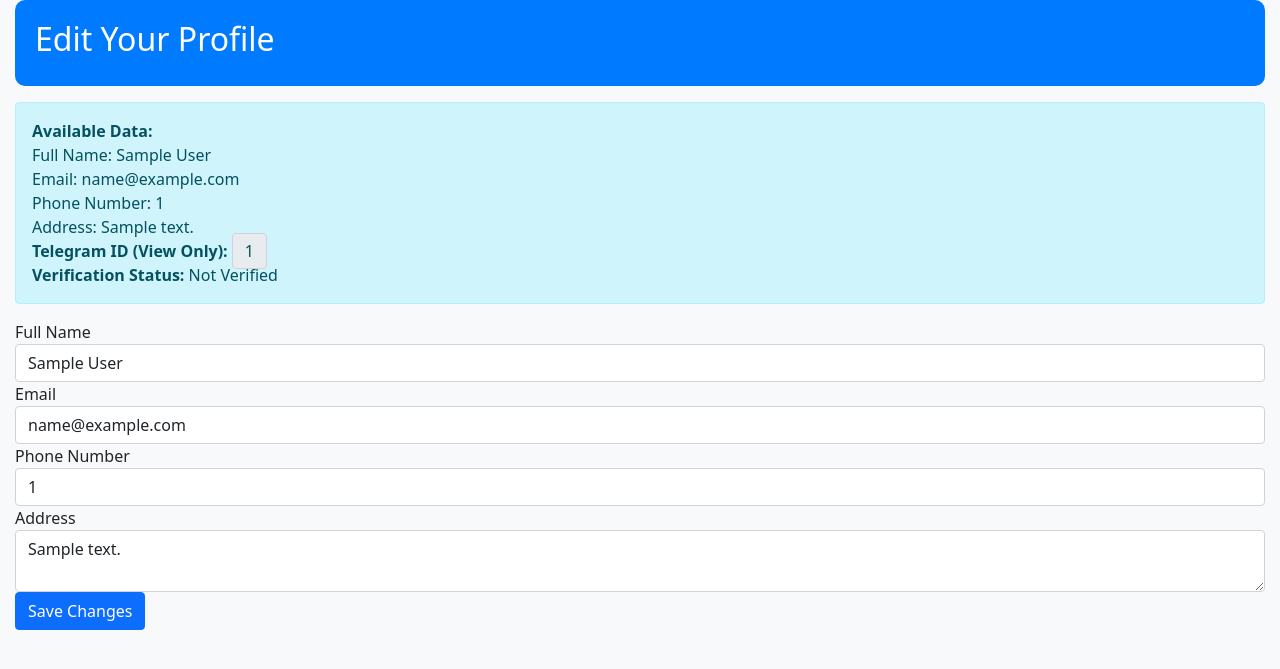
After one commit to Esubaalew/realestate, a Django app: template state/templates/profile.html in a window 1280 px wide. The commit adds this page. Shown: the top 669 px of the page. Run offline with Django 5.2, Linux system fonts and the light colour scheme; the template is opened without the code that fills it: most values are stand-ins (such as "Sample title", 1, 10 or a date in 2020); some libraries are stand-ins or nearby versions.

Commit message:
webapp magic

```diff
--- a/state/templates/base.html
+++ b/state/templates/base.html
@@ -41,7 +41,7 @@
     <script src="https://telegram.org/js/telegram-web-app.js"></script>
     <script>
         const tg = window.Telegram.WebApp;
-        tg.expand();  // Expand WebApp to fullscreen
+        tg.expand();
     </script>
 </body>
 </html>
--- /dev/null
+++ b/state/templates/profile.html
@@ -0,0 +1,58 @@
+{% extends "base.html" %}
+{% load static %}
+
+{% block title %}Edit Profile{% endblock %}
+
+{% block content %}
+<div class="hero text-white">
+    <h2>Edit Your Profile</h2>
+</div>
+<div class="alert alert-info mt-3" role="alert">
+    <strong>Available Data:</strong><br>
+    Full Name: {{ full_name }}<br>
+    Email: {{ email }}<br>
+    Phone Number: {{ phone_number }}<br>
+    Address: {{ address }}<br>
+    <strong>Telegram ID (View Only):</strong> <span class="view-only">{{ telegram_id }}</span><br>
+    <strong>Verification Status:</strong> <span>{{ is_verified|yesno:"Verified,Not Verified" }}</span>
+</div>
+
+<form method="POST">
+    {% csrf_token %}
+    <input type="hidden" name="telegram_id" value="{{ telegram_id }}">
+
+    <div class="form-group">
+        <label for="full_name">Full Name</label>
+        <input type="text" class="form-control" id="full_name" name="full_name" value="{{ full_name }}" required>
+    </div>
+
+    <div class="form-group">
+        <label for="email">Email</label>
+        <input type="email" class="form-control" id="email" name="email" value="{{ email }}" required>
+    </div>
+
+    <div class="form-group">
+        <label for="phone_number">Phone Number</label>
+        <input type="text" class="form-control" id="phone_number" name="phone_number" value="{{ phone_number }}">
+    </div>
+
+    <div class="form-group">
+        <label for="address">Address</label>
+        <textarea class="form-control" id="address" name="address">{{ address }}</textarea>
+    </div>
+
+    <!-- Remove the is_verified field from the form -->
+    <input type="hidden" name="is_verified" value="{{ is_verified }}">  <!-- Optional: Keeping it in case needed for backend logic -->
+
+    <button type="submit" class="btn btn-primary">Save Changes</button>
+</form>
+
+<style>
+    .view-only {
+        background-color: #e9ecef;
+        border: 1px solid #ced4da;
+        border-radius: 0.25rem;
+        padding: 0.375rem 0.75rem;
+    }
+</style>
+{% endblock %}
--- a/state/urls.py
+++ b/state/urls.py
@@ -11,5 +11,7 @@ router.register(r'properties', PropertyViewSet)
 urlpatterns = [
 path('api/', include(router.urls)),
 path("", views.index),
+path("user/", views.profile, name="profile"),
+
 ]
 urlpatterns += static(settings.MEDIA_URL, document_root=settings.MEDIA_ROOT)
```
Also changed, not shown: state/bot.py (+15 -1 lines), state/views.py (+30 -2 lines).
